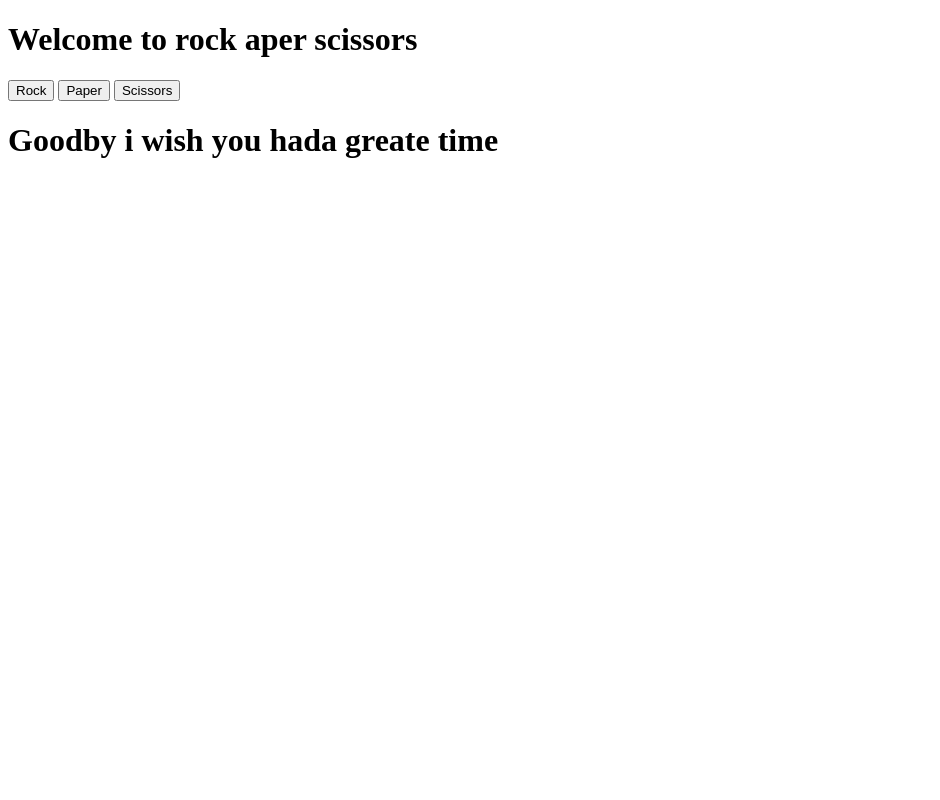
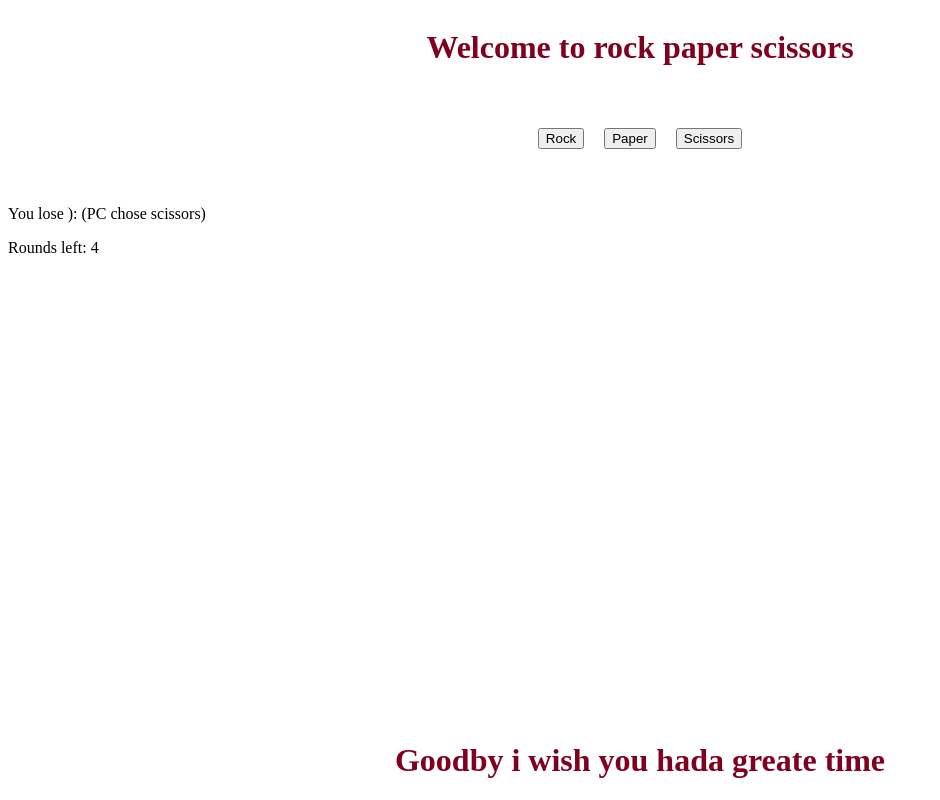
Before and after one commit to yusufdv/Rock_Paper_Scissors, a plain HTML site: page index.html in a window 1280 px wide. Both pictures are taken after a click on the element "Rock Paper Scissors". Shown: the whole page, without its empty margins (0-940 px from the left). Drawn offline with Linux system fonts and the light colour scheme.

Commit message:
fixed the DOM part

```diff
--- a/index.html
+++ b/index.html
@@ -8,14 +8,26 @@
 </head>
 <body>
     <script src="script.js" defer></script>
+    <!--header-->
     <div class="head-bar">
-        <h1>Welcome to rock aper scissors</h1>
+        <h1>Welcome to rock paper scissors</h1>
     </div>
+    <!--score bord-->
+    <div>
+
+
+    </div>
+    <!--choices bored-->
     <div id="Choices">
         <button id="rock">Rock</button>
         <button id="paper">Paper</button>
         <button id="scissors">Scissors</button>
     </div>
+    <p id="game-message">Choose your wepon!</p>
+
+    <!--rounds left-->
+    <div id="rounds-left">Rounds left:</div>
+    <!--footer-->
     <div class="foot-bar">
         <h1>Goodby i wish you hada  greate time</h1>
     </div>
--- a/script.js
+++ b/script.js
@@ -1,7 +1,12 @@
 console.log("hello world")
 
 let humanscore = 0;
-var computerscore = 0;
+let computerscore = 0;
+let rounds = 0;
+
+const message = document.getElementById("game-message");
+const roundsLeft = document.getElementById("rounds-left");
+const choices = document.querySelector('#Choices');
 
 function getComputerChoice(){
     let v = Math.random();
@@ -14,7 +19,6 @@ function getComputerChoice(){
     }else{
         choice = "scissors";
     }
-    console.log(choice);
     return choice;
 }
 
@@ -23,50 +27,52 @@ function getComputerChoice(){
     return choice;
 }*/
 
-const choices = document.querySelector('#Choices');
-
 choices.addEventListener('click',(event) => {
-    button = event.target.closest('button');
+    let button = event.target.closest('button');
+    if (!button) return;
     let humanChoice = button.id;
-    playgame(humanChoice);}   )
+    playgame(humanChoice);
+});
 
 function playRound(humanChoice,computerChoice){
-
     if (humanChoice==computerChoice) {
-        console.log("its a tie both of you chose "+ computerChoice);
+        message.innerHTML=`Its a tie! (PC chose ${computerChoice})`
     }else if(
           (humanChoice=="rock" && computerChoice=="scissors") ||
           (humanChoice=="paper" && computerChoice=="rock") ||
           (humanChoice=="scissors" && computerChoice=="paper")
-    ){  console.log("you win!!! " + humanChoice + " wins " + computerChoice)
-        humanscore++;
+    ){ humanscore++;
+        message.innerHTML=`You Win!! (PC chose ${computerChoice})`
     }else {
-        console.log("you lose ;( " + humanChoice + " wins " + computerChoice);
         computerscore++;
+        message.innerHTML=`You lose ): (PC chose ${computerChoice})`
     }
 }
 
 
 function playgame(humanChoice) {
-        let rounds = 0;
-        let computerChoice = getComputerChoice();
-        playRound(humanChoice,computerChoice);
-        rounds ++;
-   if(rounds == 5){
-    rounds = 0;
-     if (humanscore > computerscore) {
-        console.log(`%c🎉 You won!!! %cYour score: ${humanscore}-${computerscore}`,
-    "color: lime; font-weight: bold; font-size: 16px;",
-    "color: white; font-size: 14px;");
-    }else if (humanscore < computerscore) {
-        console.log(`%c😢 You lost... %cYour score: ${humanscore}-${computerscore}`,
-    "color: red; font-weight: bold; font-size: 16px;",
-    "color: white; font-size: 14px;");
-    }else{console.log(`%c🤝 It's a tie! %cBoth scored ${humanscore}.`,
-    "color: gold; font-weight: bold; font-size: 16px;",
-    "color: white; font-size: 14px;");}
-   }else
-   {
-    console.log('you still have -->',5-rounds,'<-- left')
-   }
+    if (rounds >= 5) {
+        humanscore = 0;
+        computerscore = 0;
+        rounds = 0;
+    }
+
+    let computerChoice = getComputerChoice();
+    playRound(humanChoice,computerChoice);
+    rounds++;
+
+    let remainingRounds = 5 - rounds;
+
+    if (rounds === 5) {
+        if (humanscore > computerscore) {
+            message.innerHTML = `Game Over! You Won the Match! Final Score - You: ${humanscore}, PC: ${computerscore}`;
+        } else if (humanscore < computerscore) {
+            message.innerHTML = `Game Over! You Lost the Match! Final Score - You: ${humanscore}, PC: ${computerscore}`;
+        } else {
+            message.innerHTML = `Game Over! It's a tie match! Final Score - You: ${humanscore}, PC: ${computerscore}`;
+        }
+        roundsLeft.innerHTML = `Game finished. Click a button to play again!`;
+    } else {
+        roundsLeft.innerHTML = `Rounds left: ${remainingRounds}`;
+    }
 }
--- a/style.css
+++ b/style.css
@@ -0,0 +1,23 @@
+.head-bar, .foot-bar {
+    color: rgb(128, 0, 32);
+    display: flex;
+    justify-content: center;
+    align-items: center;
+    left: 0;
+    bottom: 0;
+    width: 100%;
+}
+
+.foot-bar {
+    position: fixed;
+    left: 0;
+    bottom: 0;
+    width: 100%;
+}
+
+#Choices{
+    display: flex;
+    justify-content: center;
+    gap: 20px;               /* Adds space between the buttons */
+    padding: 40px 0;
+}
```
